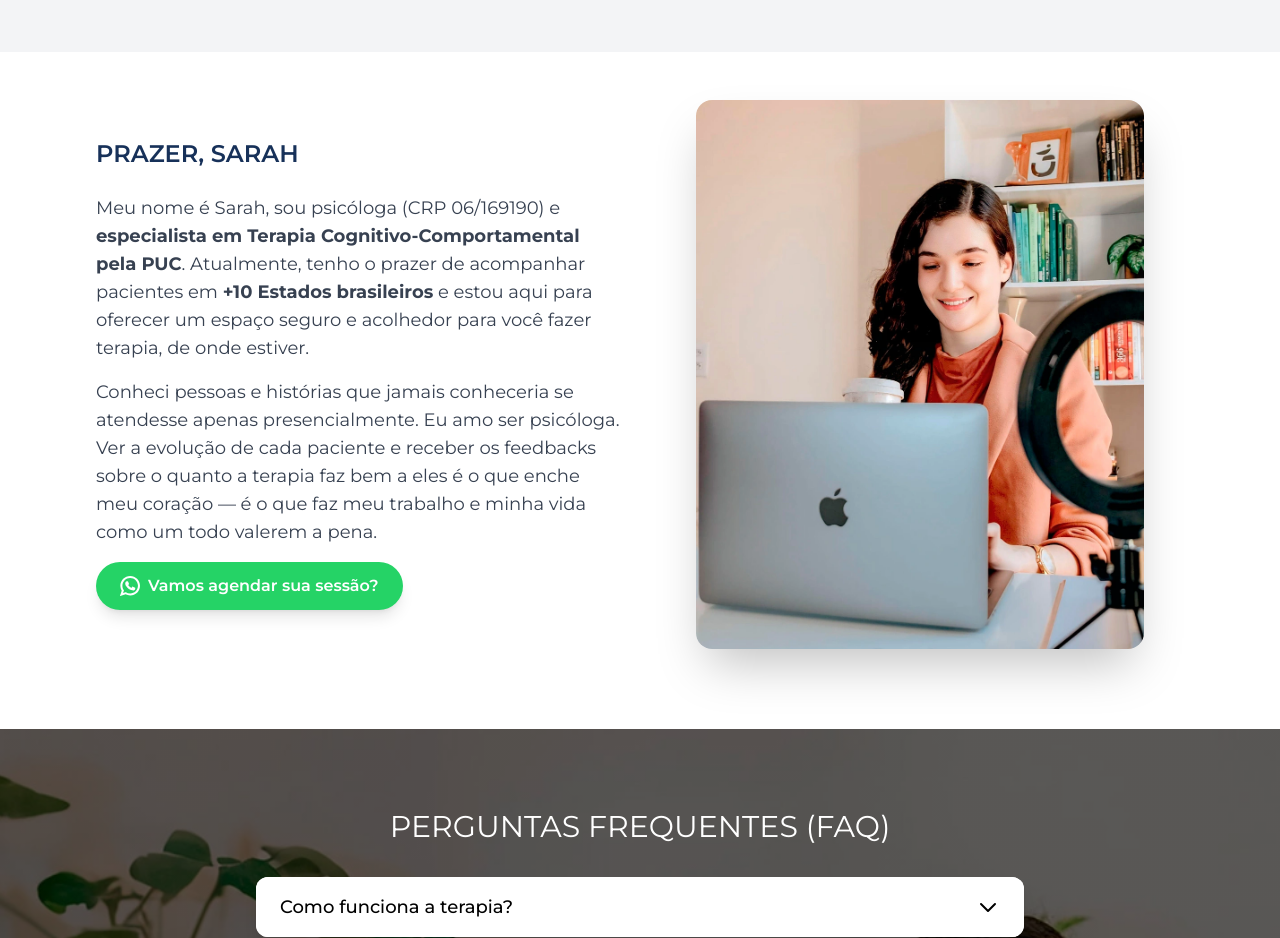
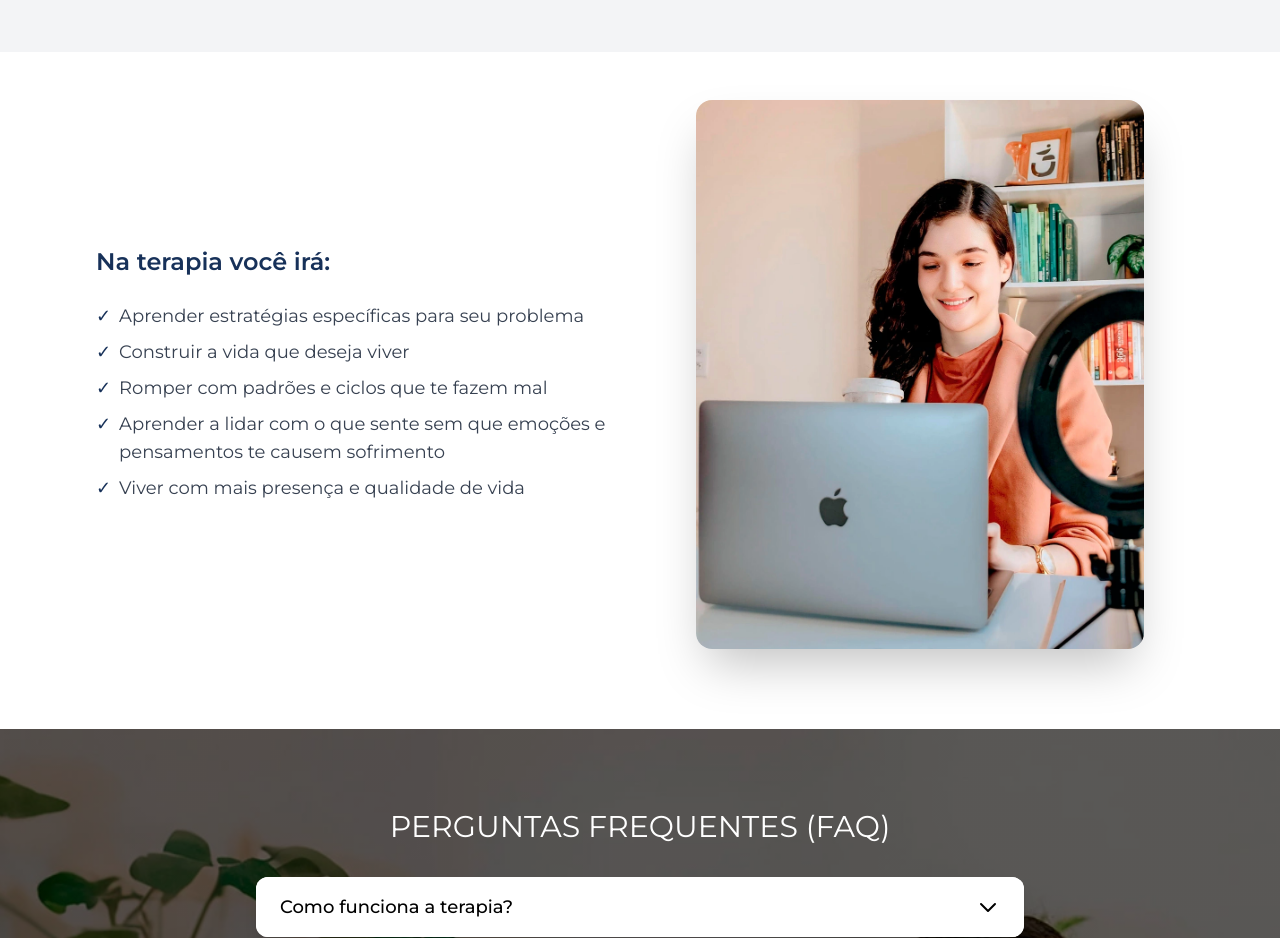
Before and after one commit to neoshinesnh/psi-sarah-todaro-webpage, a website: page index.html in a window 1280 px wide. Shown: the part 1520-2458 px from the top of the page. Drawn offline with Linux system fonts and the light colour scheme.

Commit message:
Revise content in index.html to enhance clarity on therapy benefits; replace introductory text with a bulleted list of therapeutic outcomes.

```diff
--- a/index.html
+++ b/index.html
@@ -708,74 +708,33 @@
           >
             <!-- Texto à esquerda -->
             <div class="w-full md:w-1/2 space-y-6 text-center md:text-left">
-              <h2 class="text-2xl font-semibold text-my-blue">PRAZER, SARAH</h2>
-              <div class="space-y-4 text-gray-700">
-                <p class="text-base md:text-lg leading-relaxed">
-                  Meu nome é Sarah, sou psicóloga (CRP 06/169190) e
-                  <strong
-                    >especialista em Terapia Cognitivo-Comportamental pela
-                    PUC</strong
-                  >. Atualmente, tenho o prazer de acompanhar pacientes em
-                  <strong>+10 Estados brasileiros</strong> e estou aqui para
-                  oferecer um espaço seguro e acolhedor para você fazer terapia,
-                  de onde estiver.
-                </p>
-                <p class="text-base md:text-lg leading-relaxed">
-                  Conheci pessoas e histórias que jamais conheceria se atendesse
-                  apenas presencialmente. Eu amo ser psicóloga. Ver a evolução
-                  de cada paciente e receber os feedbacks sobre o quanto a
-                  terapia faz bem a eles é o que enche meu coração — é o que faz
-                  meu trabalho e minha vida como um todo valerem a pena.
-                </p>
-                <div class="flex justify-center md:justify-start">
-                  <a
-                    href="https://api.whatsapp.com/send?phone=5511968513751&text=Ol%C3%A1%21+Gostaria+de+mais+informa%C3%A7%C3%B5es+sobre+a+terapia"
-                    target="_blank"
-                    class="inline-flex items-center gap-2 bg-[#25D366] text-white px-6 py-3 rounded-full font-semibold hover:bg-[#128C7E] transition duration-300 shadow-lg hover:shadow-xl"
-                    aria-label="Vamos agendar sua sessão via WhatsApp?"
-                    onclick="return gtag_report_conversion(this.href)"
-                  >
-                    <svg
-                      version="1.1"
-                      xmlns="http://www.w3.org/2000/svg"
-                      xmlns:xlink="http://www.w3.org/1999/xlink"
-                      x="0px"
-                      y="0px"
-                      viewBox="0 0 308 308"
-                      style="enable-background: new 0 0 308 308"
-                      xml:space="preserve"
-                      class="h-5 w-5 fill-current"
-                    >
-                      <g id="XMLID_468_">
-                        <path
-                          id="XMLID_469_"
-                          d="M227.904,176.981c-0.6-0.288-23.054-11.345-27.044-12.781c-1.629-0.585-3.374-1.156-5.23-1.156
-                          c-3.032,0-5.579,1.511-7.563,4.479c-2.243,3.334-9.033,11.271-11.131,13.642c-0.274,0.313-0.648,0.687-0.872,0.687
-                          c-0.201,0-3.676-1.431-4.728-1.888c-24.087-10.463-42.37-35.624-44.877-39.867c-0.358-0.61-0.373-0.887-0.376-0.887
-                          c0.088-0.323,0.898-1.135,1.316-1.554c1.223-1.21,2.548-2.805,3.83-4.348c0.607-0.731,1.215-1.463,1.812-2.153
-                          c1.86-2.164,2.688-3.844,3.648-5.79l0.503-1.011c2.344-4.657,0.342-8.587-0.305-9.856c-0.531-1.062-10.012-23.944-11.02-26.348
-                          c-2.424-5.801-5.627-8.502-10.078-8.502c-0.413,0,0,0-1.732,0.073c-2.109,0.089-13.594,1.601-18.672,4.802
-                          c-5.385,3.395-14.495,14.217-14.495,33.249c0,17.129,10.87,33.302,15.537,39.453c0.116,0.155,0.329,0.47,0.638,0.922
-                          c17.873,26.102,40.154,45.446,62.741,54.469c21.745,8.686,32.042,9.69,37.896,9.69c0.001,0,0.001,0,0.001,0
-                          c2.46,0,4.429-0.193,6.166-0.364l1.102-0.105c7.512-0.666,24.02-9.22,27.775-19.655c2.958-8.219,3.738-17.199,1.77-20.458
-                          C233.168,179.508,230.845,178.393,227.904,176.981z"
-                        />
-                        <path
-                          id="XMLID_470_"
-                          d="M156.734,0C73.318,0,5.454,67.354,5.454,150.143c0,26.777,7.166,52.988,20.741,75.928L0.212,302.716
-                          c-0.484,1.429-0.124,3.009,0.933,4.085C1.908,307.58,2.943,308,4,308c0.405,0,0.813-0.061,1.211-0.188l79.92-25.396
-                          c21.87,11.685,46.588,17.853,71.604,17.853C240.143,300.27,308,232.923,308,150.143C308,67.354,240.143,0,156.734,0z
-                          M156.734,268.994c-23.539,0-46.338-6.797-65.936-19.657c-0.659-0.433-1.424-0.655-2.194-0.655c-0.407,0-0.815,0.062-1.212,0.188
-                          l-40.035,12.726l12.924-38.129c0.418-1.234,0.209-2.595-0.561-3.647c-14.924-20.392-22.813-44.485-22.813-69.677
-                          c0-65.543,53.754-118.867,119.826-118.867c66.064,0,119.812,53.324,119.812,118.867
-                          C276.546,215.678,222.799,268.994,156.734,268.994z"
-                        />
-                      </g>
-                    </svg>
-                    Vamos agendar sua sessão?
-                  </a>
-                </div>
-              </div>
+              <h2 class="text-2xl font-semibold text-my-blue">
+                Na terapia você irá:
+              </h2>
+              <ul
+                class="space-y-2 text-gray-700 text-base md:text-lg leading-relaxed list-none pl-0"
+              >
+                <li class="flex items-start">
+                  <span class="text-my-blue mr-2">✓</span>Aprender estratégias
+                  específicas para seu problema
+                </li>
+                <li class="flex items-start">
+                  <span class="text-my-blue mr-2">✓</span>Construir a vida que
+                  deseja viver
+                </li>
+                <li class="flex items-start">
+                  <span class="text-my-blue mr-2">✓</span>Romper com padrões e
+                  ciclos que te fazem mal
+                </li>
+                <li class="flex items-start">
+                  <span class="text-my-blue mr-2">✓</span>Aprender a lidar com o
+                  que sente sem que emoções e pensamentos te causem sofrimento
+                </li>
+                <li class="flex items-start">
+                  <span class="text-my-blue mr-2">✓</span>Viver com mais
+                  presença e qualidade de vida
+                </li>
+              </ul>
             </div>
 
             <!-- Imagem à direita -->
```
